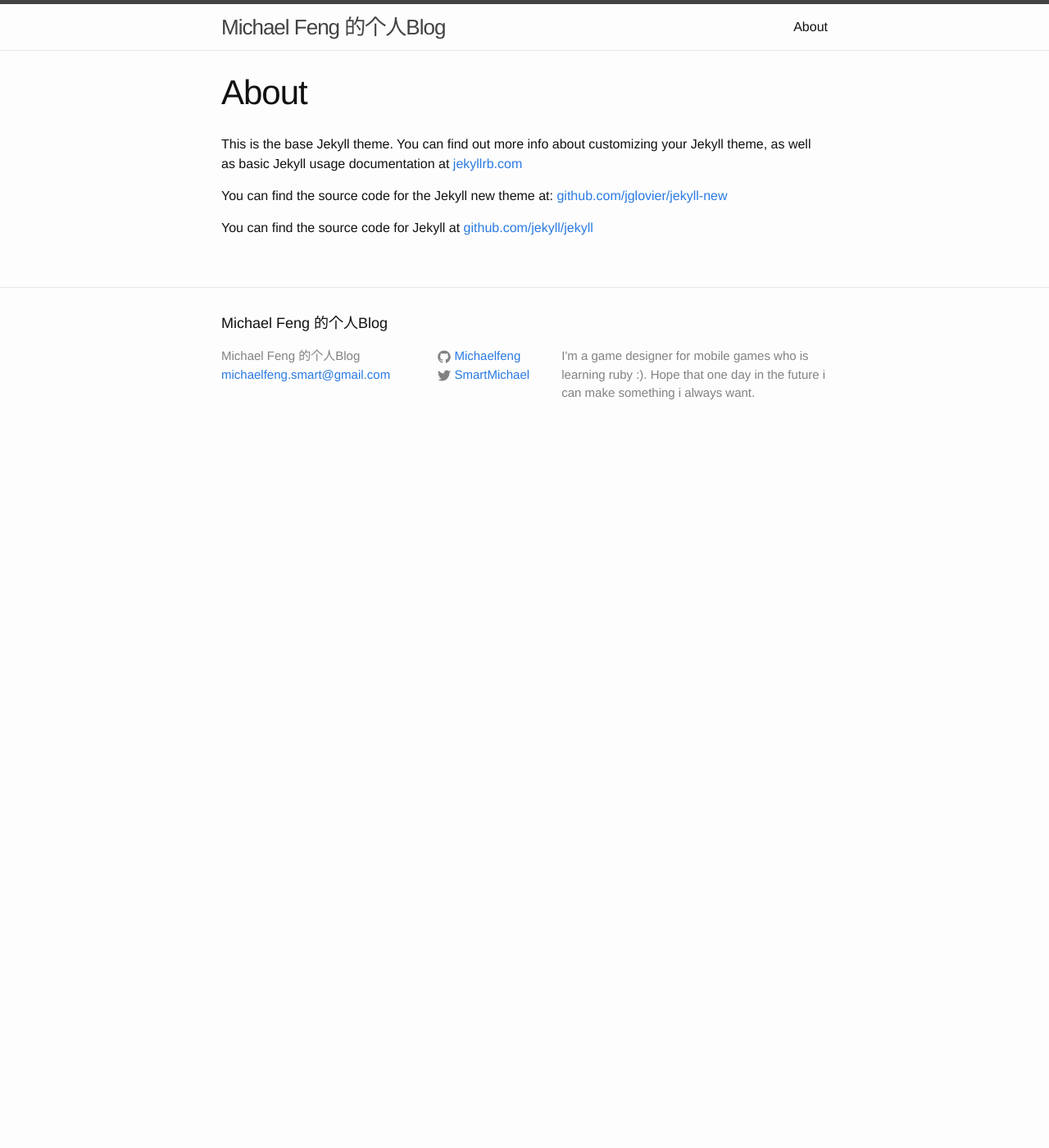
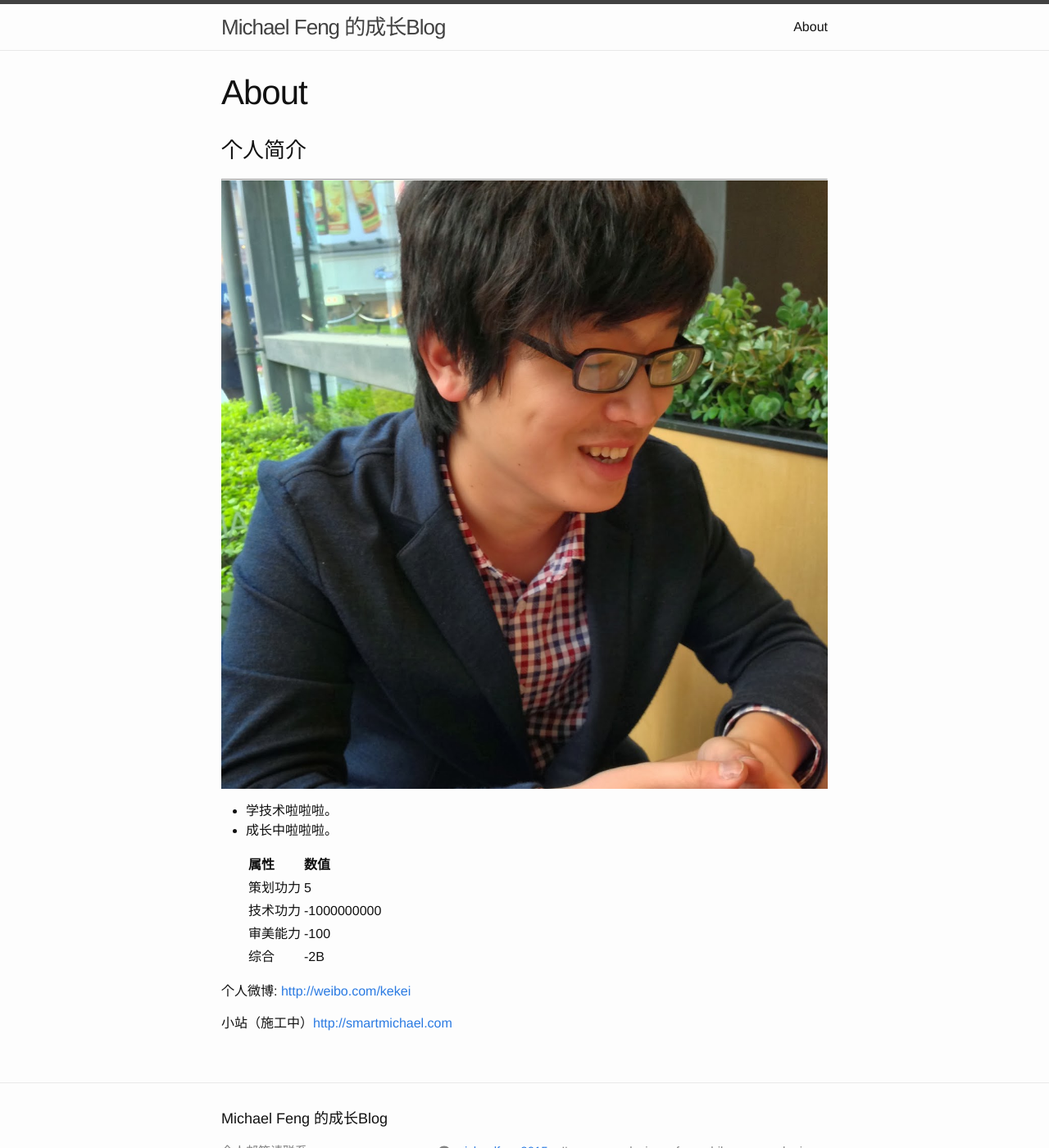
Before and after one commit to michaelfeng2015/michaelfeng2015.github.io, a Jekyll site: the page built from about.md, in a window 1280 px wide and 1400 px high. Shown: the whole window at 82% size. Built offline with Jekyll 4.4.1, drawn with Linux system fonts in a browser that asks for light colours; some of the changed text lies outside the part shown.

Commit message:
modified foot setup of pages and add a pic

```diff
--- a/_config.yml
+++ b/_config.yml
@@ -1,12 +1,14 @@
 # Site settings
-title: Michael Feng 的个人Blog
+title: Michael Feng 的成长Blog
+title_of_email: 个人邮箱请联系
 email: michaelfeng.smart@gmail.com
 description: > # this means to ignore newlines until "baseurl:"
   I'm a game designer for mobile games who is learning ruby :). Hope that one day in the future i can make something i always want.
 baseurl: "" # the subpath of your site, e.g. /blog/
-url: "http://smartmichael.com" # the base hostname & protocol for your site
-twitter_username: SmartMichael
-github_username:  Michaelfeng
+url: "" # the base hostname & protocol for your site
+
+github_username:  michaelfeng2015
+twitter_username: kekei
 
 # Build settings
 markdown: kramdown
--- a/_includes/footer.html
+++ b/_includes/footer.html
@@ -7,7 +7,7 @@
     <div class="footer-col-wrapper">
       <div class="footer-col  footer-col-1">
         <ul class="contact-list">
-          <li>{{ site.title }}</li>
+          <li>{{ site.title_of_email }}</li>
           <li><a href="mailto:{{ site.email }}">{{ site.email }}</a></li>
         </ul>
       </div>
@@ -30,7 +30,7 @@
 
           {% if site.twitter_username %}
           <li>
-            <a href="https://twitter.com/{{ site.twitter_username }}">
+            <a href="https://weibo.com/{{ site.twitter_username }}">
               <span class="icon  icon--twitter">
                 <svg viewBox="0 0 16 16">
                   <path fill="#828282" d="M15.969,3.058c-0.586,0.26-1.217,0.436-1.878,0.515c0.675-0.405,1.194-1.045,1.438-1.809
--- a/_posts/2015-09-18-welcome-to-jekyll.markdown
+++ b/_posts/2015-09-18-first-day.markdown
@@ -1,6 +1,6 @@
 ---
 layout: post
-title:  "Welcome to SmartMichael.com!"
+title:  "学习ruby和jekyll第二天!"
 date:   2015-09-18 00:09:01
 categories: First Step
 ---
--- a/about.md
+++ b/about.md
@@ -4,8 +4,24 @@ title: About
 permalink: /about/
 ---
 
-This is the base Jekyll theme. You can find out more info about customizing your Jekyll theme, as well as basic Jekyll usage documentation at [jekyllrb.com](http://jekyllrb.com/)
 
-You can find the source code for the Jekyll new theme at: [github.com/jglovier/jekyll-new](https://github.com/jglovier/jekyll-new)
+### 个人简介
+---------------
 
-You can find the source code for Jekyll at [github.com/jekyll/jekyll](https://github.com/jekyll/jekyll)
+![pic_of_my_self]({{ site.url }}/assets/IMG_0041.JPG)
+
+* 学技术啦啦啦。
+* 成长中啦啦啦。
+
+
+	属性|数值
+	---|---
+	策划功力|5
+	技术功力|-1000000000
+	审美能力|-100
+	综合|-2B
+
+
+个人微博: <http://weibo.com/kekei>
+
+小站（施工中）[http://smartmichael.com](http://smartmichael.com)
```
Also changed, not shown: assets/IMG_0041.JPG (added).
